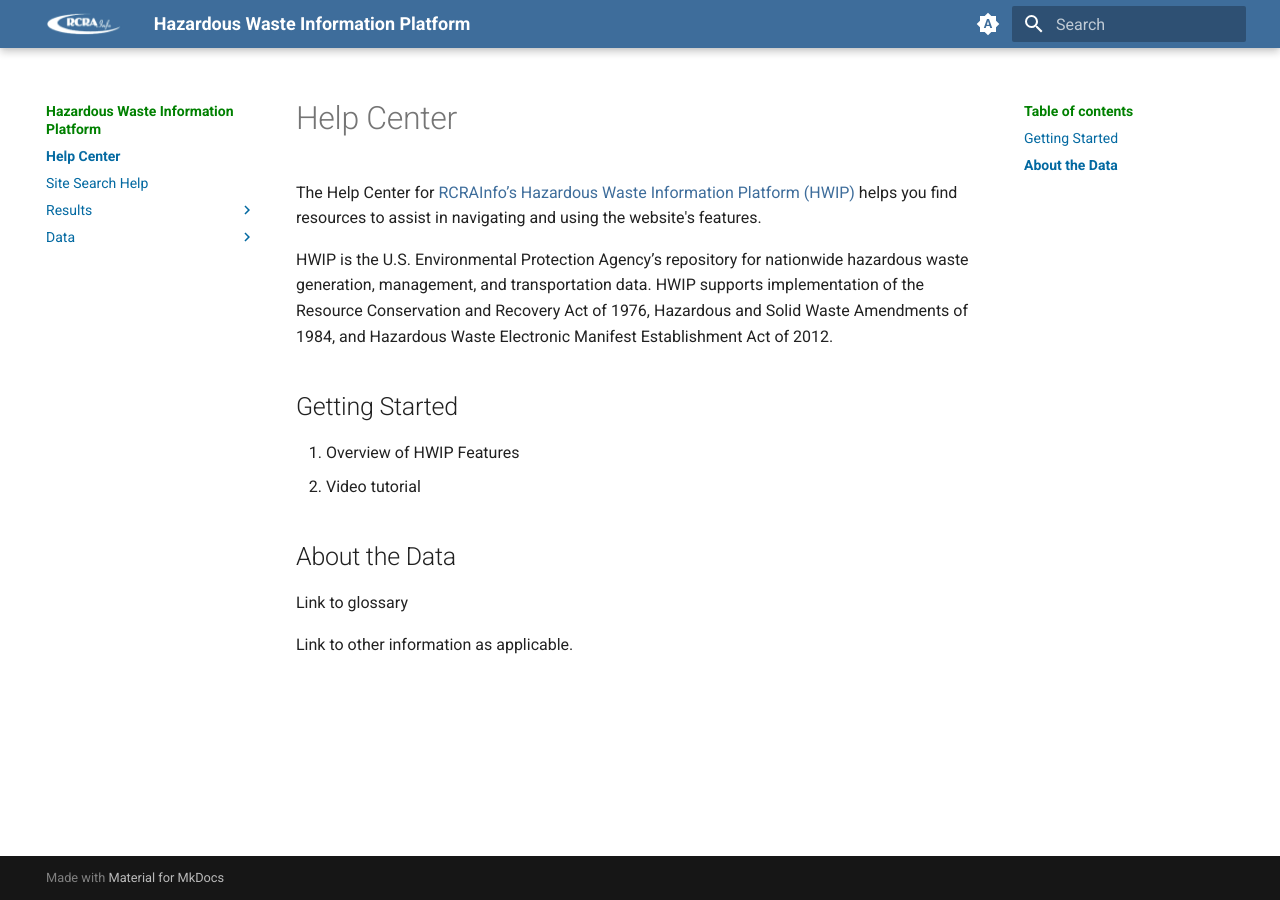
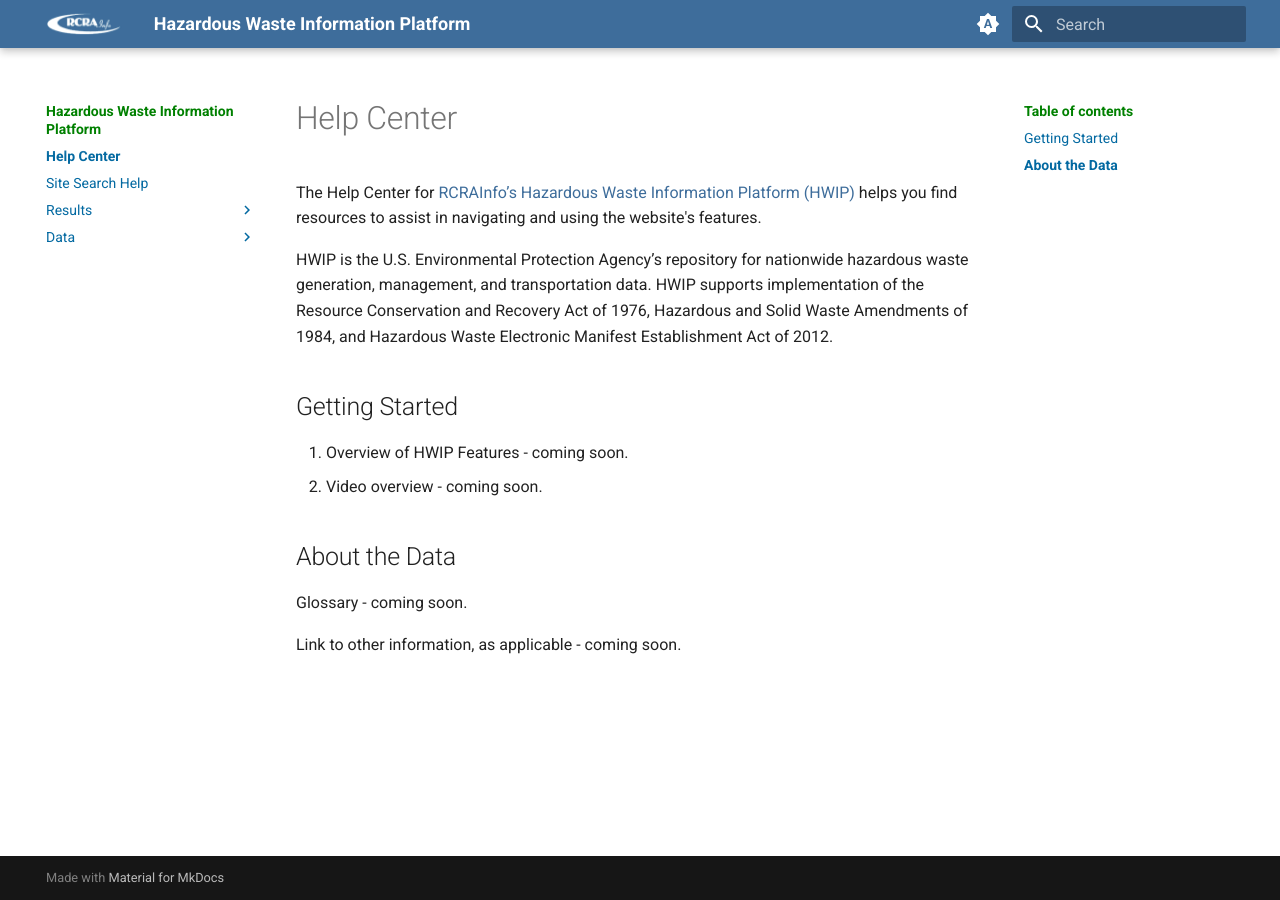
Before and after one commit to furrlori-oss/hwip, an MkDocs documentation site: the page built from docs/index.md, in a window 1280 px wide. Built offline with MkDocs 1.6.1 and Material for MkDocs 9.7.7, drawn with Linux system fonts in a browser that asks for light colours.

Commit message:
Update index.md

```diff
--- a/docs/index.md
+++ b/docs/index.md
@@ -6,11 +6,11 @@
 
 ## Getting Started
 
-1. Overview of HWIP Features
-2. Video tutorial
+1. Overview of HWIP Features - coming soon.
+2. Video overview - coming soon.
 
 ## About the Data
 
-Link to glossary
+Glossary - coming soon.
 
-Link to other information as applicable.
+Link to other information, as applicable - coming soon.
```
